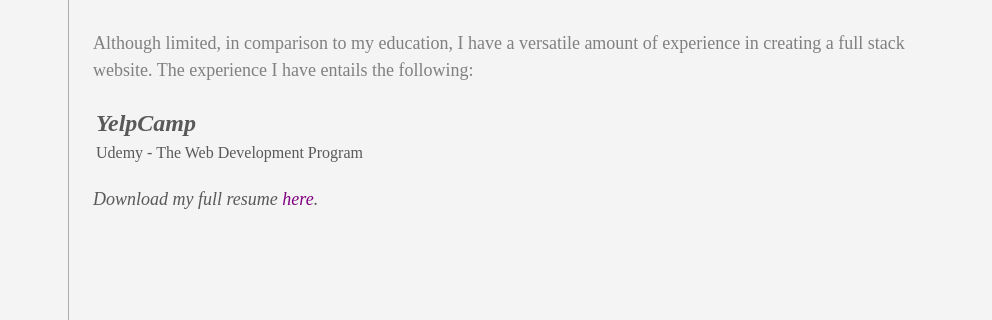
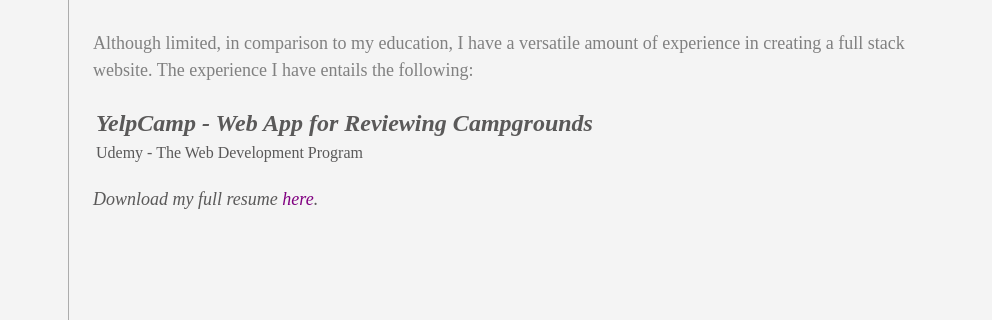
Before and after one commit to SufyanAyaz/SufyanAyaz.github.io, a plain HTML site: page experience.html in a window 1280 px wide. Shown: the part 244-564 px from the top of the page, 288-1280 px from the left. Drawn offline with Linux system fonts and the light colour scheme; a web font is replaced by a local one.

Commit message:
Updating Html Content

```diff
--- a/experience.html
+++ b/experience.html
@@ -82,7 +82,7 @@
                     <tr class="experience">
                         <td class="experience">
                             <span class="experience-name">
-                                <p class="experience title"><b>YelpCamp</b></p>
+                                <p class="experience title"><b>YelpCamp - Web App for Reviewing Campgrounds</b></p>
                                 <p class="experience place">Udemy - The Web Development Program</p>
                             </span>
                         </td>
```
Also changed, not shown: ExtraElement/contact.html (+1 -1 lines).
